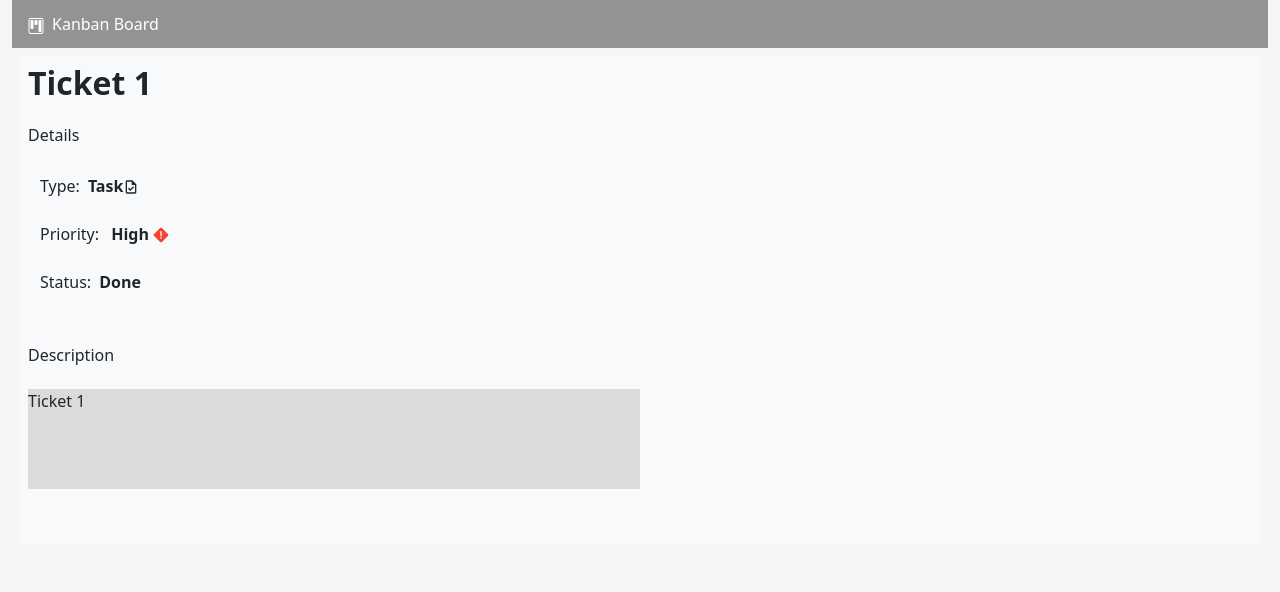
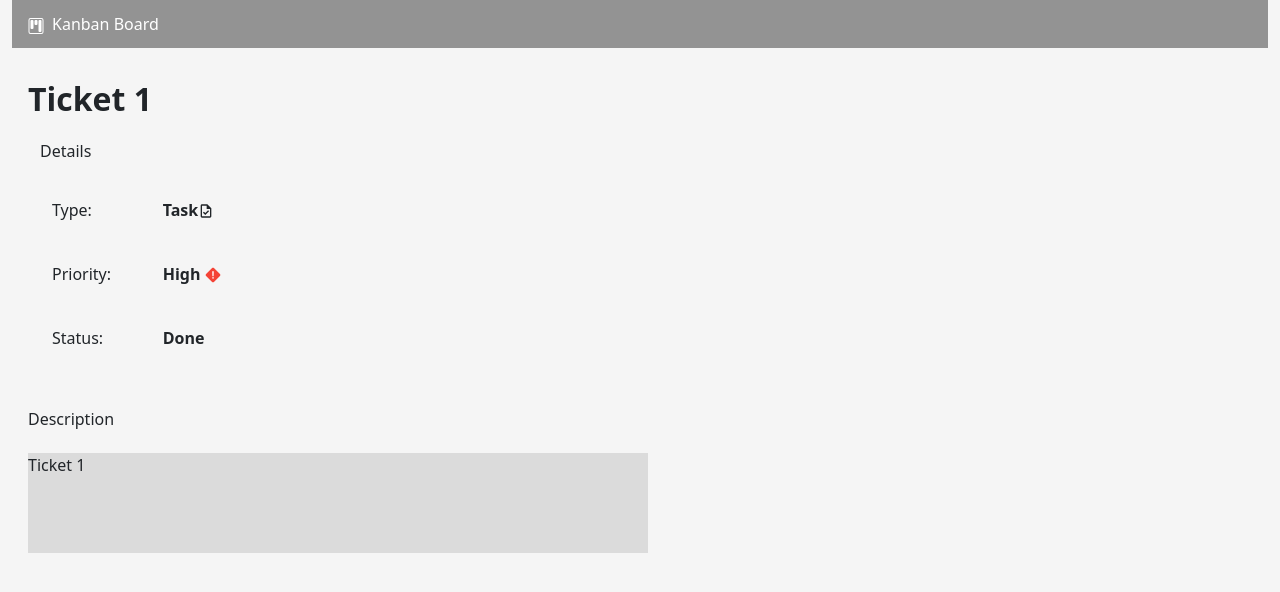
Before and after one commit to adriana-lazurca/kanban-board, a React (Create React App) app: page /tickets/1 in a window 1280 px wide. Shown: the top 592 px of the page. Built offline with nearby package versions, Linux system fonts and the light colour scheme; data requests are answered from the project's data file.

Commit message:
[Kanban-6]: styling + refactoring html semantic

```diff
--- a/src/components/desktop-board/DesktopBoard.jsx
+++ b/src/components/desktop-board/DesktopBoard.jsx
@@ -1,6 +1,6 @@
 import { useEffect, useState, useContext } from 'react';
+import { DragDropContext } from 'react-beautiful-dnd';
 import { v4 as uuid } from 'uuid';
-import { DragDropContext } from 'react-beautiful-dnd';
 
 import { BoardColumn } from '../board-column/BoardColumn';
 import { UpdatedTicketContext } from '../kanban-board/KanbanBoard';
@@ -89,7 +89,7 @@ export const DesktopBoard = ({ columns, tickets }) => {
                {containers &&
                   Object.entries(containers).map(([containerId, container]) => {
                      return (
-                        <div className='col' key={containerId}>
+                        <section className='col' key={containerId}>
                            <DroppableContainer id={containerId}>
                               <h6 className='text-center py-2'>{container.title.toUpperCase()}</h6>
                               <BoardColumn
@@ -103,7 +103,7 @@ export const DesktopBoard = ({ columns, tickets }) => {
                                  )}
                               />
                            </DroppableContainer>
-                        </div>
+                        </section>
                      );
                   })}
             </DragDropContext>
--- a/src/components/form-elements/input/Input.jsx
+++ b/src/components/form-elements/input/Input.jsx
@@ -4,7 +4,7 @@ export const Input = ({ label, ...props }) => {
    const [field, meta] = useField(props);
 
    return (
-      <div className='mb-3'>
+      <div className='mb-3 opacity-75'>
          <label htmlFor={field.name}>{label}</label>
          <input
             className={`form-control ${meta.touched && meta.error && 'is-invalid'}`}
--- a/src/components/form-elements/select/Select.jsx
+++ b/src/components/form-elements/select/Select.jsx
@@ -2,8 +2,8 @@ import { Field } from 'formik';
 
 export const Select = ({ options, label, name }) => {
    return (
-      <div className='mb-3'>
-         <label htmlFor={name}>{label}</label>
+      <div className='mb-3 mx-1'>
+         <label className='me-3 opacity-75' htmlFor={name}>{label}</label>
          <Field as='select' id={name} name={name}>
             {options.map((option) => {
                return (
--- a/src/components/layout/Layout.jsx
+++ b/src/components/layout/Layout.jsx
@@ -3,12 +3,12 @@ import { Menu } from '../menu/Menu';
 export const Layout = ({ children }) => {
    return (
       <div className='container-fluid header-color mb-5'>
-         <div className='row header'>
-            <div className='col'>
+         <header className='row header'>
+            <nav className='col'>
                <Menu />
-            </div>
-         </div>
-         <div>{children}</div>
+            </nav>
+         </header>
+         <main>{children}</main>
       </div>
    );
 };
--- a/src/components/mobile/mobile-board/MobileBoard.jsx
+++ b/src/components/mobile/mobile-board/MobileBoard.jsx
@@ -11,7 +11,7 @@ export const MobileBoard = ({ columns, tickets }) => {
    const columnTickets = tickets.filter((ticket) => ticket.status === selectedColumnName);
 
    return (
-      <div>
+      <section>
          <NavigationColumns
             columns={columns}
             selectedColumnName={selectedColumnName}
@@ -25,6 +25,6 @@ export const MobileBoard = ({ columns, tickets }) => {
                renderTicket={(ticket) => <TicketCard key={ticket.id} ticket={ticket} />}
             />
          </div>
-      </div>
+      </section>
    );
 };
--- a/src/components/ticket/ticket-card/TicketCard.jsx
+++ b/src/components/ticket/ticket-card/TicketCard.jsx
@@ -20,7 +20,7 @@ export const TicketCard = ({ ticket }) => {
    const isMobile = useIsMobile();
 
    return (
-      <div className={`ticket p-2 my-2 ${isMobile ? 'bg-mobile' : ''}`}>
+      <section className={`ticket p-2 my-2 ${isMobile ? 'bg-mobile' : ''}`}>
          {/* {`button ${showAbout ? 'button--active' : 'button--inactive'}` */}
          {/* <button
          onClick={() => changeTicketStatus('inprogress')}
@@ -28,11 +28,11 @@ export const TicketCard = ({ ticket }) => {
             Start progress
          </button> */}
          <Link to={`/tickets/${ticket.id}`}>
-            <h6 className='text-start fw-lighter'>{`Ticket #${ticket.id}`}</h6>
+            <h6 className='fs-6 text-start fw-lighter'>{`ticket #${ticket.id}`}</h6>
          </Link>
-         <p className='fs-6 p-1'>{ticket.title}</p>
-         <span>{findIcon(types, ticket.type)}</span>
-         <span className='px-3'>{findIcon(priorities, ticket.priority)}</span>
-      </div>
+         <h6 className='text-start text-white py-3'>{ticket.title}</h6>
+         <figure className='d-inline'>{findIcon(types, ticket.type)}</figure>
+         <figure className='d-inline px-3'>{findIcon(priorities, ticket.priority)}</figure>
+      </section>
    );
 };
--- a/src/components/ticket/ticket-details/TicketDetails.jsx
+++ b/src/components/ticket/ticket-details/TicketDetails.jsx
@@ -3,7 +3,7 @@ import { useParams } from 'react-router-dom';
 
 import { getTicket } from '../../../apis/tickets';
 import { types, priorities } from '../../../constants';
-import {findIcon} from '../utils/findIcon'
+import { findIcon } from '../utils/findIcon';
 import './ticket-details.scss';
 
 const capitalizeFirstLetter = (word) => {
@@ -25,40 +25,40 @@ export const TicketDetails = () => {
    return (
       <>
          {ticket && (
-            <div className='bg-light p-2 my-2 mx-2'>
+            <section className='container-fluid p-2 my-4 mx-2'>
                <h2 className='text-start fw-bold'>{ticket.title}</h2>
-               <div>
+               <section className='container-fluid align-items-center'>
                   <h6 className='text-start my-4'>Details</h6>
-                  <p className=' fs-6 fw-lighter p-1'>
-                     <span className='fw-lighter m-2'>Type:</span>
-                     <span className='fw-bold '>
+                  <p className='row align-items-center fs-6 fw-lighter p-1'>
+                     <span className='col-2 col-sm-1 fw-lighter m-2'>Type:</span>
+                     <span className='col-9 col-sm-5 fw-bold '>
                         {capitalizeFirstLetter(ticket.type)}
                         {findIcon(types, ticket.type)}
                      </span>
                   </p>
 
-                  <p className='fs-6 fw-lighter p-1'>
-                     <span className='fw-lighter m-2'>Priority:</span>
-                     <span className='fw-bold'>
+                  <p className='row align-items-center fs-6 fw-lighter p-1'>
+                     <span className='col-2 col-sm-1 fw-lighter m-2'>Priority:</span>
+                     <span className='col-9 col-sm-5 fw-bold'>
                         {' '}
                         {capitalizeFirstLetter(ticket.priority)} {findIcon(priorities, ticket.priority)}
                      </span>
                   </p>
-                  <p className='fs-6 fw-lighter p-1'>
-                     <span className='fw-lighter m-2'>Status:</span>
-                     <span className='fw-bold '>{capitalizeFirstLetter(ticket.status)}</span>
+                  <p className='row align-items-center fs-6 fw-lighter p-1'>
+                     <span className='col-2 col-sm-1 fw-lighter m-2'>Status:</span>
+                     <span className='col-9 col-sm-5 fw-bold '>{capitalizeFirstLetter(ticket.status)}</span>
                   </p>
-               </div>
+               </section>
 
-               <div className='my-5'>
+               <section className='my-5'>
                   <h6 className='my-4'>Description</h6>
                   {ticket.description === '' ? (
                      <div className='description'>No description</div>
                   ) : (
                      <div className='description'>{ticket.description}</div>
                   )}
-               </div>
-            </div>
+               </section>
+            </section>
          )}
       </>
    );
--- a/src/components/ticket/ticket-details/ticket-details.scss
+++ b/src/components/ticket/ticket-details/ticket-details.scss
@@ -5,4 +5,5 @@
     background-color: $lightGray;
     height: 100px;
     width: 50%;
+    min-width: 150px;
 }
--- a/src/components/ticket/ticket-form/TicketForm.jsx
+++ b/src/components/ticket/ticket-form/TicketForm.jsx
@@ -5,6 +5,7 @@ import * as Yup from 'yup';
 import { Select } from '../../form-elements/select/Select';
 import { Input } from '../../form-elements/input/Input';
 import { types, priorities } from '../../../constants';
+import './ticket-form.scss'
 
 const initialValues = {
    title: '',
@@ -38,8 +39,8 @@ export const TicketForm = ({ onCancel, onSave, resetWith }) => {
                   <Select label='Type' name='type' options={types} />
                   <Select label='Priority' name='priority' options={priorities} />
 
-                  <div className='modal-footer'>
-                     <button type='submit' className='btn btn-primary'>
+                  <footer className='modal-footer'>
+                     <button type='submit' className='btn btn-save'>
                         Save
                      </button>
                      <button
@@ -51,7 +52,7 @@ export const TicketForm = ({ onCancel, onSave, resetWith }) => {
                      >
                         Cancel
                      </button>
-                  </div>
+                  </footer>
                </Form>
             );
          }}
--- /dev/null
+++ b/src/components/ticket/ticket-form/ticket-form.scss
@@ -0,0 +1,6 @@
+@import "../../../styles/variables/colors.scss";
+
+.btn-save {
+    background-color: $mainGreen !important;
+    color: white !important;
+}
```
Also changed, not shown: src/components/modal/KanbanModal.jsx (+7 -7 lines).
